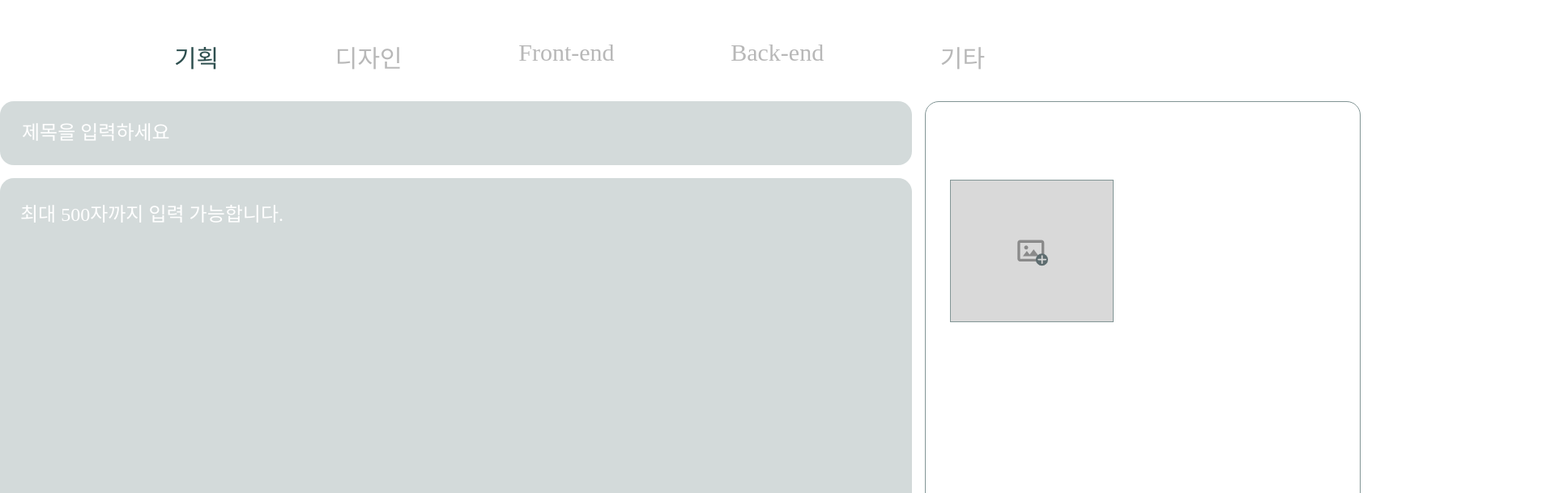
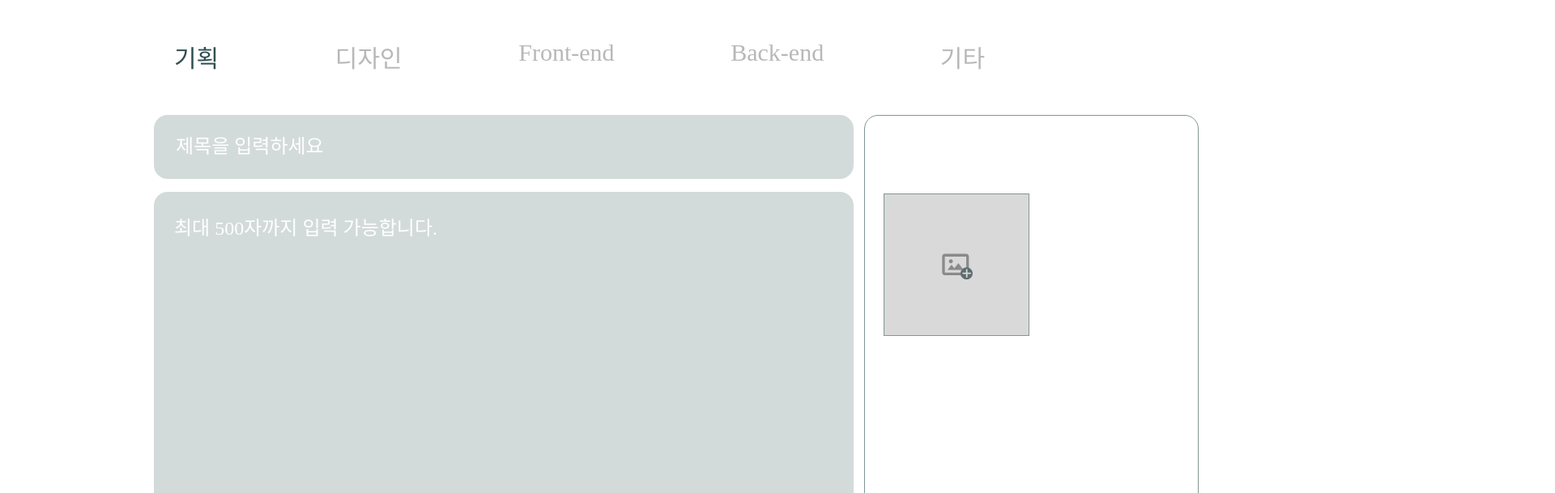
Before and after one commit to DevCrew-proj/DevCrew-web, a React (Create React App) app: page /communicationBoard1 in a window 1280 px wide. Shown: the part 247-856 px from the top of the page at 81% size, 1920 px wide, since content can reach past the window. Built offline with nearby package versions, Linux system fonts and the light colour scheme; a web font is replaced by a local one.

Commit message:
fix : board page size

```diff
--- a/src/components/FileUpload.js
+++ b/src/components/FileUpload.js
@@ -4,6 +4,7 @@ import styled from "styled-components";
 import SelectFile from "../assets/image/selectfile.svg";
 import Delete from "../assets/image/delete.svg";
 
+// 스타일 정의
 const Layout = styled.div`
   width: 100%;
   position: relative;
@@ -118,6 +119,7 @@ const FileUpload = ({ apiEndpoint, setFileUrls }) => {
 
     const fileExtension = file.name.split('.').pop().toLowerCase();
 
+    // 지원되는 파일 형식 목록
     const allowedExtensions = ["pdf", "doc", "docx","txt"];
 
     if (!allowedExtensions.includes(fileExtension)) {
@@ -133,6 +135,7 @@ const FileUpload = ({ apiEndpoint, setFileUrls }) => {
     setIsLoading(true);
 
     try {
+        // 파일 형식에 따른 Content-Type 설정
         let contentType = '';
         switch(fileExtension) {
             case 'pdf':
@@ -151,6 +154,7 @@ const FileUpload = ({ apiEndpoint, setFileUrls }) => {
                 contentType = 'application/octet-stream';
         }
 
+        // Step 1: Upload the file to get the presigned URL
         const formData = new FormData();
         formData.append("file", file);
         formData.append("fileExtension", fileExtension);
@@ -174,6 +178,7 @@ const FileUpload = ({ apiEndpoint, setFileUrls }) => {
 
             console.log("Using presigned URL:", presignedUrl);
 
+            // Step 2: Upload the file to the presigned URL
             await axios.put(presignedUrl, file, {
                 headers: {
                     "Content-Type": contentType,
@@ -210,6 +215,7 @@ const FileUpload = ({ apiEndpoint, setFileUrls }) => {
 
     setIsLoading(false);
 };
+
 
   return (
     <Layout>
--- a/src/components/FormBoard.js
+++ b/src/components/FormBoard.js
@@ -5,9 +5,9 @@ import ImageUpload from "./ImageUpload";
 import axios from "axios";
 
 const Layout = styled.div`
-  width: 1680px;
-  min-height: 1815px;
-  margin: 0 auto 230px;
+  width: 1290px;
+  height: 1019px;
+  margin: 50px 20px 100px 190px;
 `;
 
 const FormLayout = styled.div`
--- a/src/components/FormBoard2.js
+++ b/src/components/FormBoard2.js
@@ -5,10 +5,11 @@ import ImageUpload from "./ImageUpload";
 import axios from "axios";
 
 const Layout = styled.div`
-  width: 1490px;
+  width: 1290px;
   height: 1019px;
-  margin: 0 auto 230px;
+  margin: 50px 20px 100px 190px;
 `;
+
 
 const FormLayout = styled.div`
   width: 100%;
--- a/src/components/ImageUpload.js
+++ b/src/components/ImageUpload.js
@@ -25,7 +25,7 @@ const PreviewItem = styled.div`
   box-sizing: border-box;
   background: #d9d9d9;
   position: relative;
-  width: 202px;
+  width: 180px;
   height: 176px;
   margin-bottom: 16px;
   float: left;
--- a/src/pages/CommunicationBoard1.js
+++ b/src/pages/CommunicationBoard1.js
@@ -8,8 +8,8 @@ import FormBoard from "../components/FormBoard";
 import Bottombar from "../components/Bottombar";
 
 const Layout = styled.div`
-    width: 1680px;
-    min-height: 1815px;
+    width: 1920px;
+    height: 1842px;
 `;
 
 const CommunicationBoard1 = () => {
--- a/src/pages/CommunicationBoard2.js
+++ b/src/pages/CommunicationBoard2.js
@@ -8,8 +8,8 @@ import FormBoard from "../components/FormBoard";
 import Bottombar from "../components/Bottombar";
 
 const Layout = styled.div`
-    width: 1680px;
-    min-height: 1815px;
+    width: 1920px;
+    height: 1842px;
 `;
 
 const CommunicationBoard2 = () => {
--- a/src/pages/CommunicationBoard3.js
+++ b/src/pages/CommunicationBoard3.js
@@ -8,8 +8,8 @@ import FormBoard2 from "../components/FormBoard2";
 import Bottombar from "../components/Bottombar";
 
 const Layout = styled.div`
-    width: 1680px;
-    min-height: 1815px;
+    width: 1920px;
+    height: 1842px;
 `;
 
 const CommunicationBoard3 = () => {
--- a/src/pages/CommunicationBoard4.js
+++ b/src/pages/CommunicationBoard4.js
@@ -8,8 +8,8 @@ import FormBoard from "../components/FormBoard";
 import Bottombar from "../components/Bottombar";
 
 const Layout = styled.div`
-    width: 1680px;
-    min-height: 1815px;
+    width: 1920px;
+    height: 1842px;
 `;
 
 const CommunicationBoard4 = () => {
```
